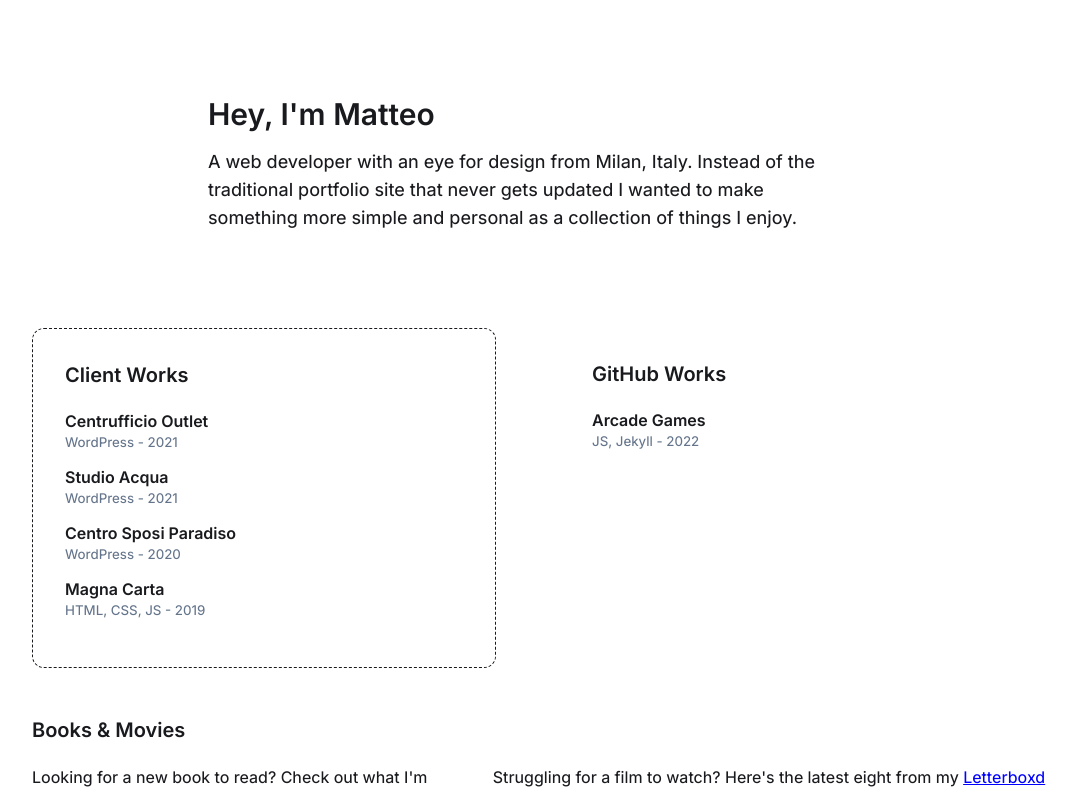
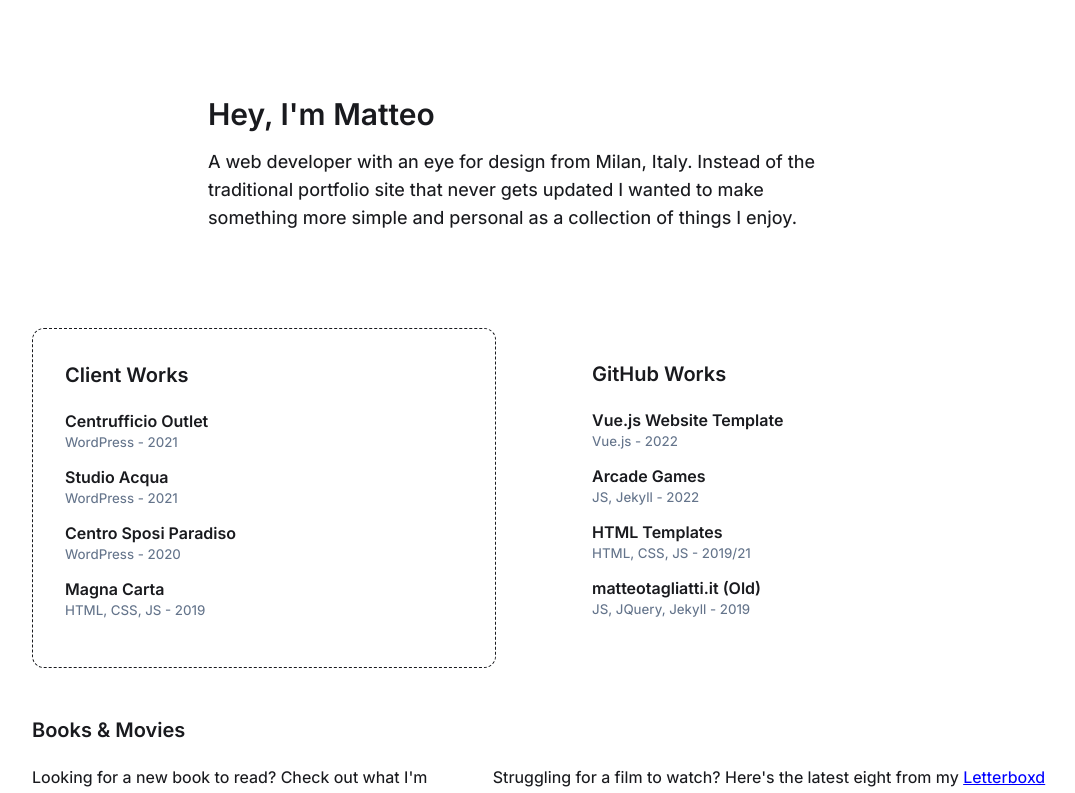
Before and after one commit to matteotagliatti/matteotagliatti.it-v2, a Vue app: page / in a window 1280 px wide. Shown: the top 793 px of the page, without its empty margins (112-1187 px from the left). Built offline with nearby package versions, Linux system fonts and the light colour scheme; no server answers.

Commit message:
works done

```diff
--- a/src/App.vue
+++ b/src/App.vue
@@ -30,7 +30,7 @@
           </div>
         </div>
         <div>
-          <h2>GitHub Works</h2>
+          <h2><a href="#" class="link">GitHub</a> Works</h2>
           <div>
             <a
               v-for="(work, index) in openWorks"
@@ -102,10 +102,28 @@ export default {
       ],
       openWorks: [
         {
+          title: "Vue.js Website Template",
+          tech: "Vue.js",
+          date: "2022",
+          link: "https://github.com/matteotagliatti/proj-html-vuejs",
+        },
+        {
           title: "Arcade Games",
           tech: "JS, Jekyll",
           date: "2022",
           link: "https://github.com/matteotagliatti/arcade-games",
+        },
+        {
+          title: "HTML Templates",
+          tech: "HTML, CSS, JS",
+          date: "2019/21",
+          link: "https://github.com/matteotagliatti?tab=repositories&q=template&type=&language=&sort=",
+        },
+        {
+          title: "matteotagliatti.it (Old)",
+          tech: "JS, JQuery, Jekyll",
+          date: "2019",
+          link: "#",
         },
       ],
     };
@@ -146,6 +164,14 @@ h2 {
   font-size: 1.25rem;
   line-height: 1.75rem;
   margin-bottom: 1.35rem;
+
+  a.link {
+    display: inline !important;
+    color: $text-color;
+    &:hover {
+      text-decoration: underline;
+    }
+  }
 }
 
 h3,
```
